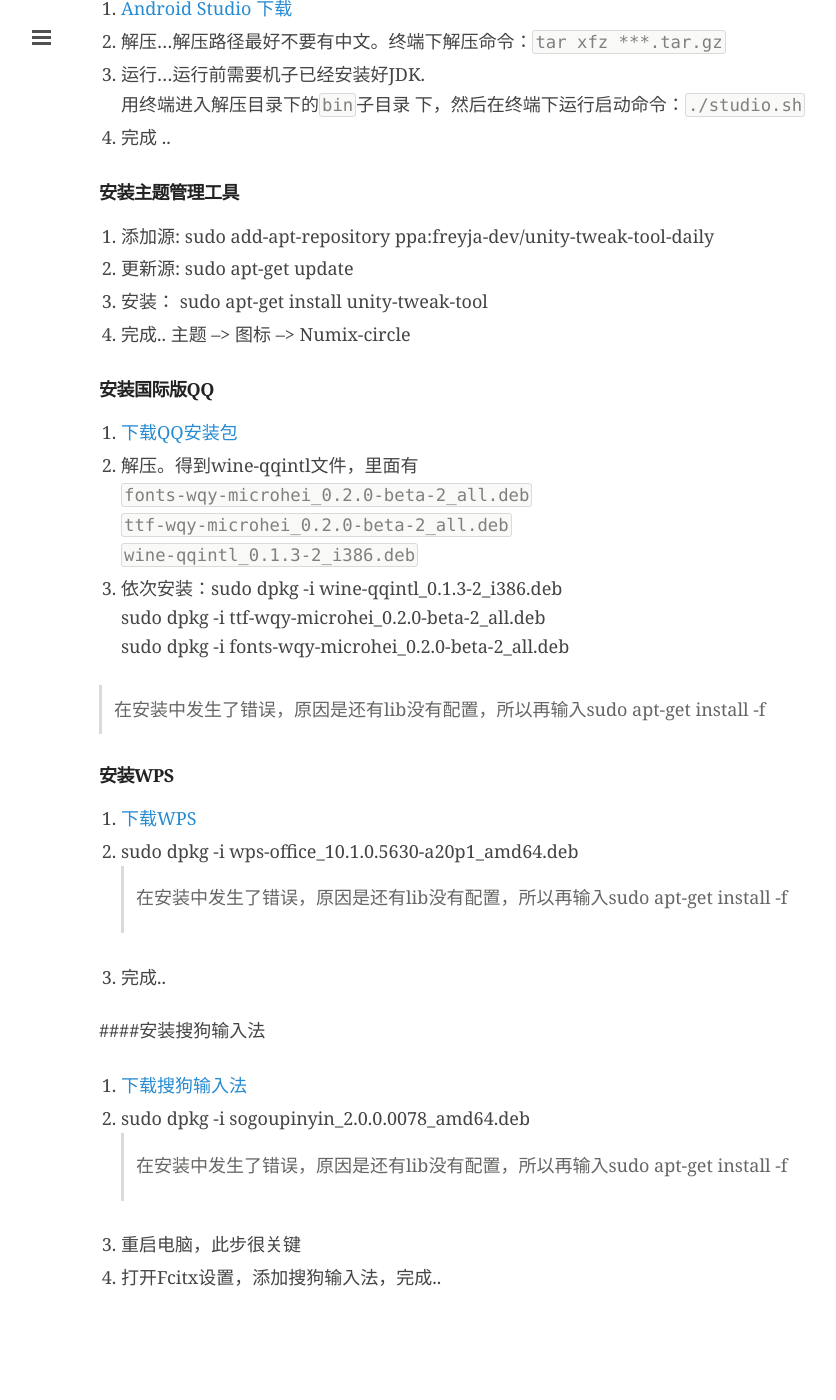
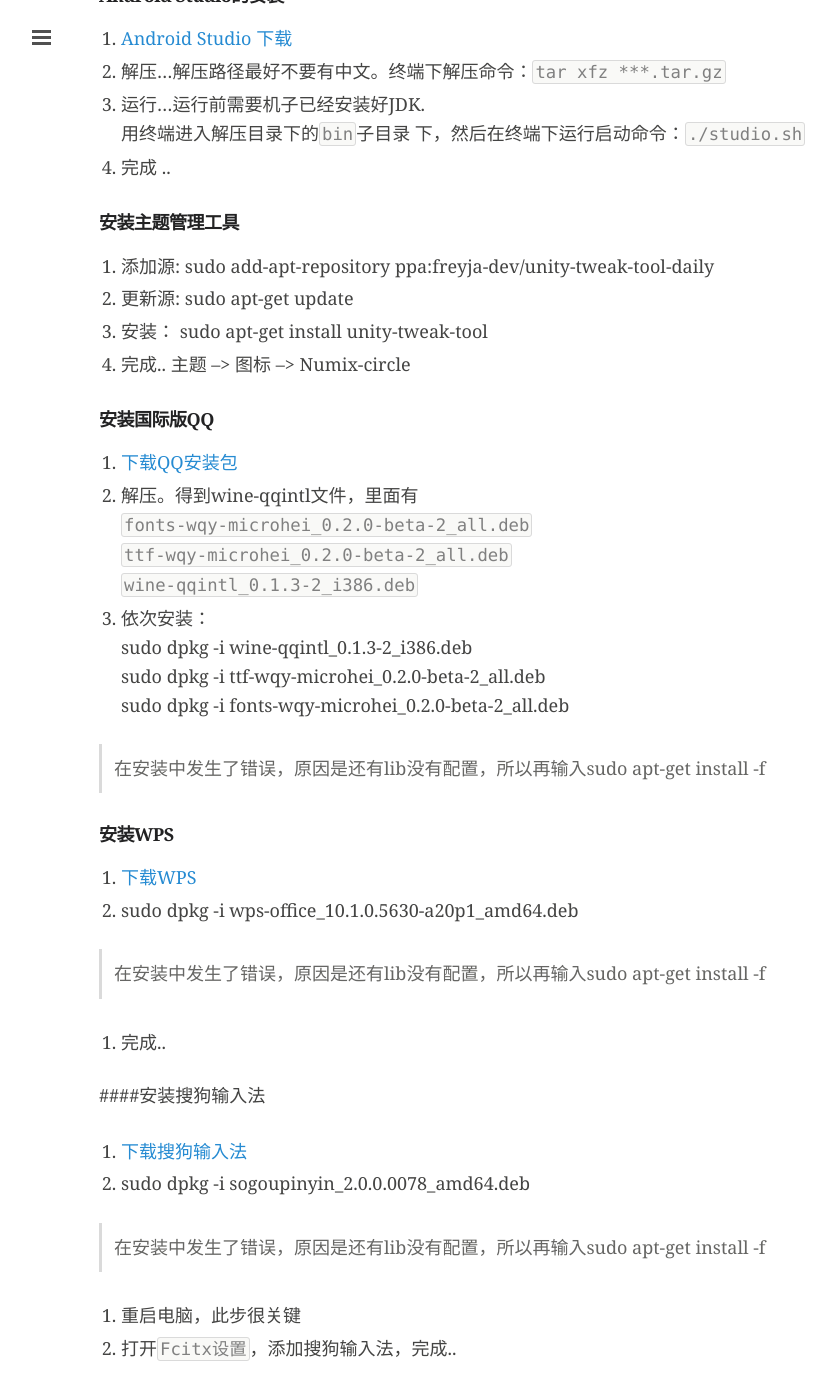
Before and after one commit to Lsqboy/jekyll_bolg, a Jekyll site: the page built from _posts/2016-08-02-ubuntu-use.md, in a window 1280 px wide and 1400 px high, scrolled down 1617 px. Shown: the whole window, without its empty margins (1-837 px from the left). Built offline with Jekyll 4.4.1, drawn with Linux system fonts in a browser that asks for light colours; comment, search, counter and statistics services are not loaded; before the commit the page ends 2945 px from its top, so only the background shows below that.

Commit message:
新增ubuntu使用体验

```diff
--- a/_posts/2016-08-02-ubuntu-use.md
+++ b/_posts/2016-08-02-ubuntu-use.md
@@ -29,7 +29,7 @@
 1. [MSYH字体下载](http://zh.osdn.jp/projects/sfnet_allfonts/downloads/msyh.ttf/)
    或者 可以在 win10系统盘 --> Windows --> Fonts  下面拿 .ttf格式的字体
 2. sudo apt-get install font-manager
-3. ![fonts](public/images/2016-08-02/lsqboy_fonts.png)
+3. ![fonts](/public/images/2016-08-02/lsqboy_fonts.png)
 4. 完成 ..
 
 #### JDK的安装
@@ -63,9 +63,10 @@
     `fonts-wqy-microhei_0.2.0-beta-2_all.deb`
     `ttf-wqy-microhei_0.2.0-beta-2_all.deb`
     `wine-qqintl_0.1.3-2_i386.deb`
-3.  依次安装：sudo dpkg -i wine-qqintl_0.1.3-2_i386.deb
-            sudo dpkg -i ttf-wqy-microhei_0.2.0-beta-2_all.deb
-            sudo dpkg -i fonts-wqy-microhei_0.2.0-beta-2_all.deb
+3.  依次安装：
+    sudo dpkg -i wine-qqintl_0.1.3-2_i386.deb
+    sudo dpkg -i ttf-wqy-microhei_0.2.0-beta-2_all.deb
+    sudo dpkg -i fonts-wqy-microhei_0.2.0-beta-2_all.deb
 
   > 在安装中发生了错误，原因是还有lib没有配置，所以再输入sudo apt-get install -f
 
@@ -73,13 +74,17 @@
 
 1. [下载WPS](http://www.ubuntukylin.com/application/show.php?lang=cn&id=278)
 2. sudo dpkg -i wps-office_10.1.0.5630-a20p1_amd64.deb
+
  > 在安装中发生了错误，原因是还有lib没有配置，所以再输入sudo apt-get install -f
+
 3. 完成..
 
 ####安装搜狗输入法
 
 1. [下载搜狗输入法](http://pinyin.sogou.com/linux/download.php?f=linux&bit=64)
 2. sudo dpkg -i sogoupinyin_2.0.0.0078_amd64.deb
+
  > 在安装中发生了错误，原因是还有lib没有配置，所以再输入sudo apt-get install -f
+
 3. 重启电脑，此步很关键
-4. 打开Fcitx设置，添加搜狗输入法，完成..
+4. 打开`Fcitx设置`，添加搜狗输入法，完成..
```
